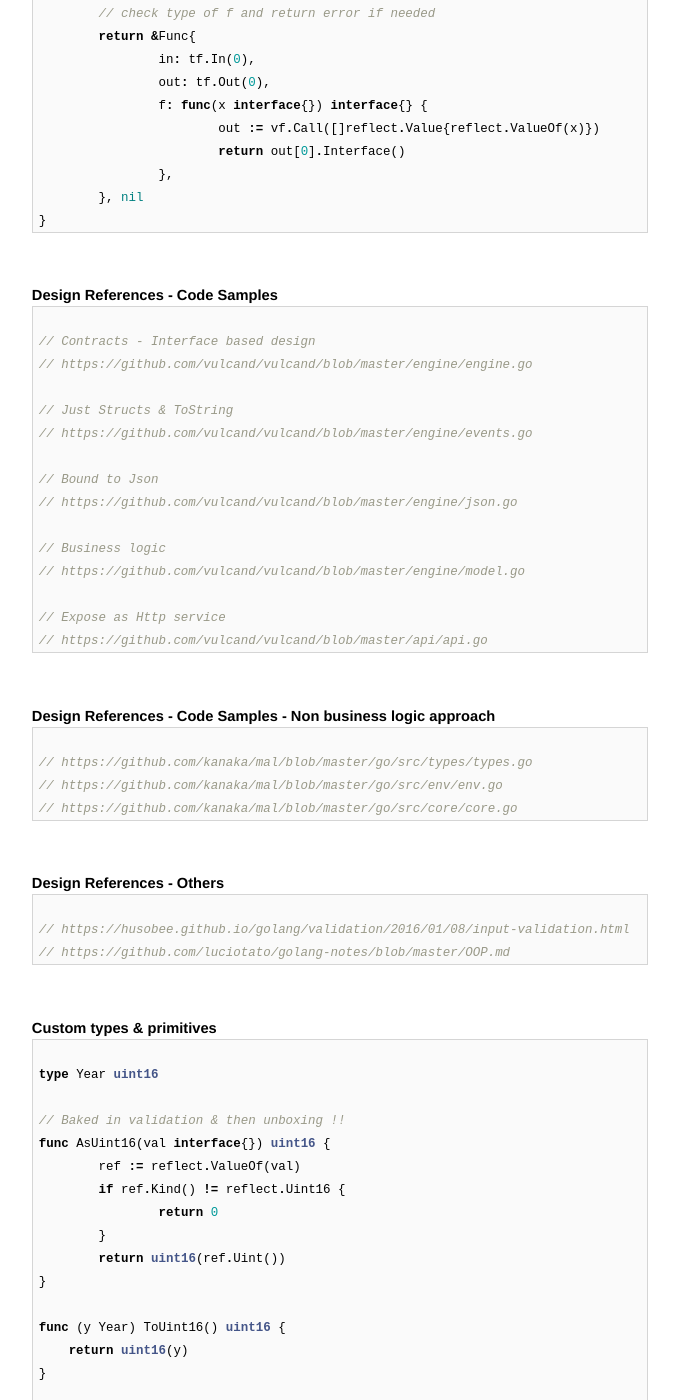
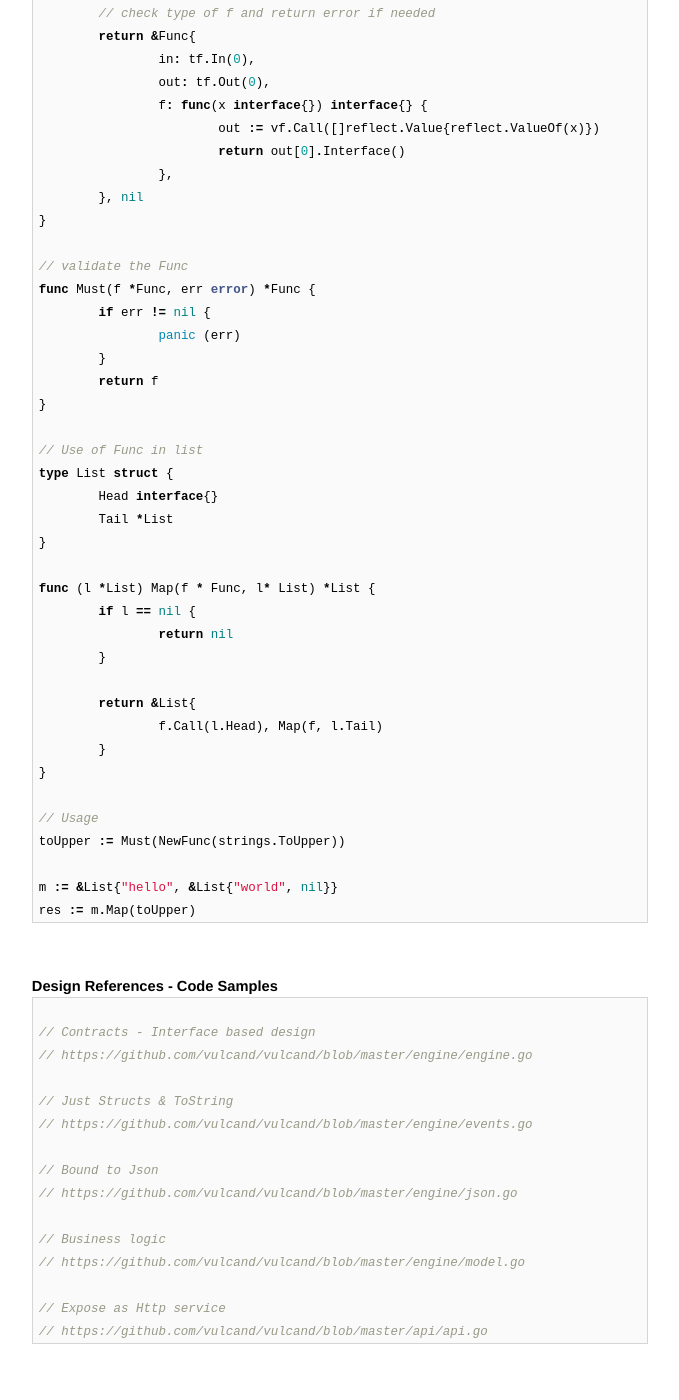
Before and after one commit to AmitKumarDas/amitkumardas.github.io, a Jekyll site: the page built from _posts/2016-07-14-my-golang-refresher.md, in a window 1280 px wide and 1400 px high, scrolled down 4332 px. Shown: the whole window, without its empty margins (300-979 px from the left). Built offline with Jekyll 4.4.1, drawn with Linux system fonts in a browser that asks for light colours.

Commit message:
Update 2016-07-14-my-golang-refresher.md

````diff
--- a/_posts/2016-07-14-my-golang-refresher.md
+++ b/_posts/2016-07-14-my-golang-refresher.md
@@ -219,6 +219,36 @@ func NewFunc(f interface{}) (*Func, error) {
 		},
 	}, nil
 }
+
+// validate the Func
+func Must(f *Func, err error) *Func {
+	if err != nil {
+		panic (err)
+	}
+	return f
+}
+
+// Use of Func in list
+type List struct {
+	Head interface{}
+	Tail *List
+}
+
+func (l *List) Map(f * Func, l* List) *List {
+	if l == nil {
+		return nil
+	}
+
+	return &List{
+		f.Call(l.Head), Map(f, l.Tail)
+	}
+}
+
+// Usage
+toUpper := Must(NewFunc(strings.ToUpper))
+
+m := &List{"hello", &List{"world", nil}}
+res := m.Map(toUpper)
 ```
 
 <br />
````
